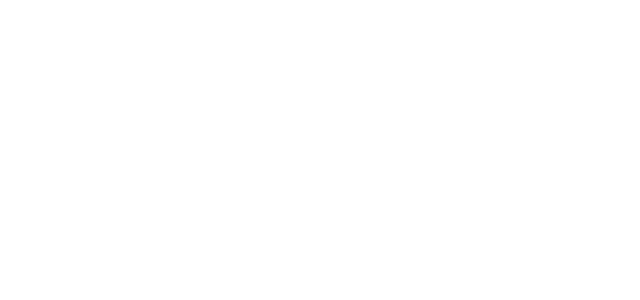
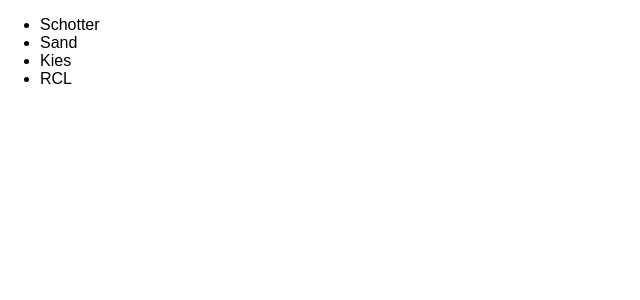
Before and after one commit to cjost1988/old-kata-git-bisect, a React (Create React App) app: page / in a window 1280 px wide. Shown: the top 300 px of the page, without its empty margins (0-640 px from the left). Built offline with nearby package versions, Linux system fonts and the light colour scheme.

Commit message:
feat: introduce product list

```diff
--- a/src/App.tsx
+++ b/src/App.tsx
@@ -1,10 +1,37 @@
 import React from 'react';
 import './App.css';
+
+const products: Array<Product> = [
+    {
+        id: 12,
+        title: 'Schotter',
+        price: 13.37,
+    },
+    {
+        id: 13,
+        title: 'Sand',
+        price: 73.31,
+    },
+    {
+        id: 14,
+        title: 'Kies',
+        price: 71.37,
+    },
+    {
+        id: 15,
+        title: 'RCL',
+        price: 99.99,
+    },
+];
 
 function App() {
   return (
     <div className="App">
-
+        <ul>
+            {products.map((product: Product) => <li>
+                {product.title}
+            </li>)}
+        </ul>
     </div>
   );
 }
```
